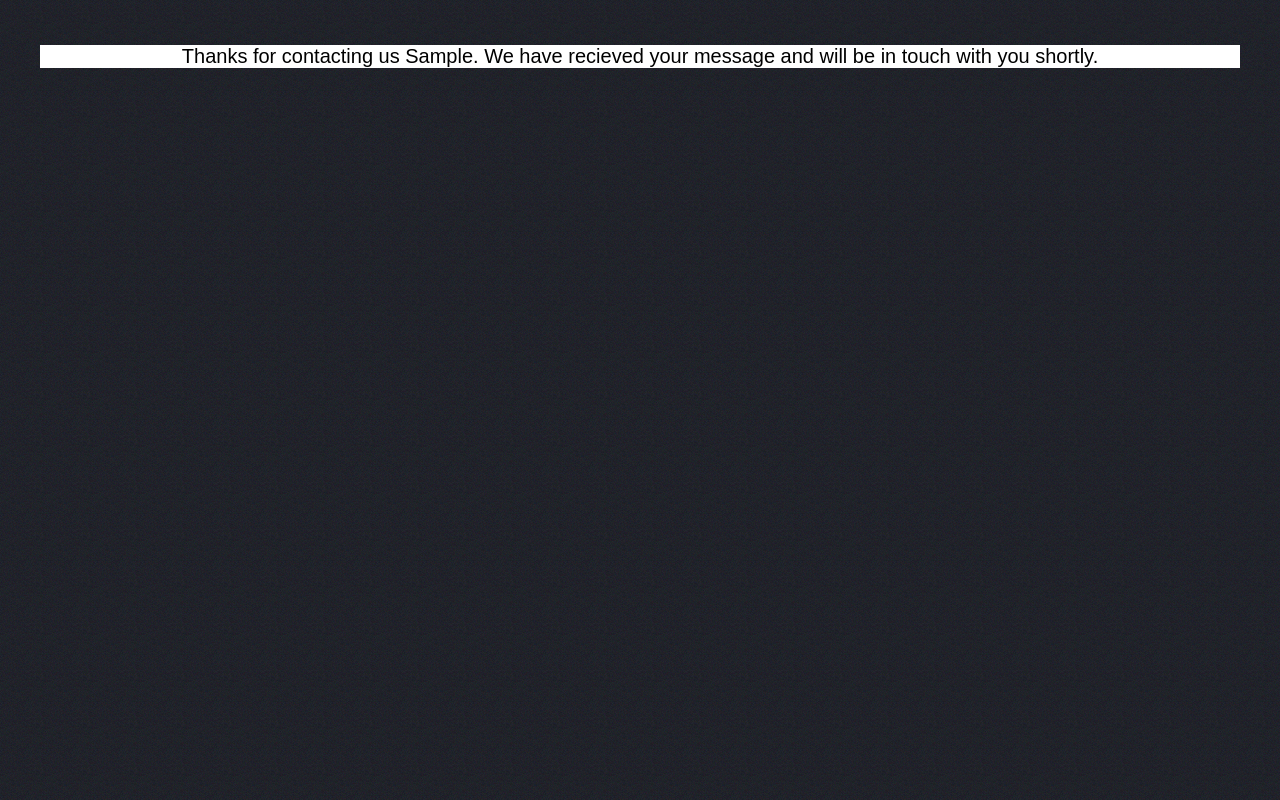
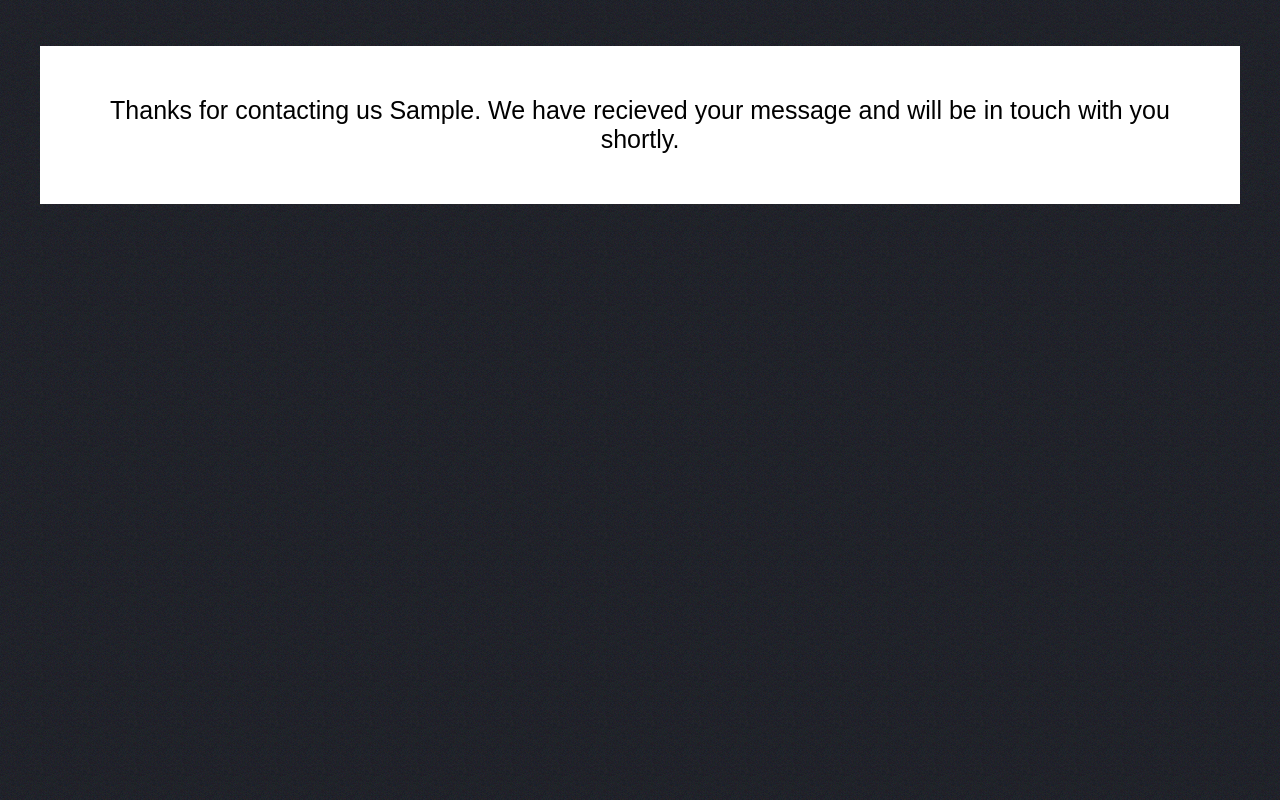
Before and after one commit to MHG16/jQuery-contact-form, a website: page index.html in a window 1280 px wide. Both pictures are taken after typing "Sample", "Sample", "Sample", "Sample" into the empty fields and a click on the button "Submit". Drawn offline with nearby package versions, Linux system fonts and the light colour scheme.

Commit message:
error messages work correctly now, as does success message

```diff
--- a/main.js
+++ b/main.js
@@ -49,15 +49,21 @@ form.on('submit', function(e) {
 	$('.emailError').hide();
 	$('.websiteError').hide();
 	$('.messageError').hide();
+	$('.email').css('border-left-color', 'black');
+	$('.website').css('border-left-color', 'black');
+	$('.name').css('border-left-color', 'black');
+	$('.message').css('border-left-color', 'black');
 
 //function to check that Email field is not empty and it contains '@'
 function validateEmail () {
 	if (userEmail === '') {
 		$('.emailError').html('<p class="error">Email cannot be left empty</p>');
+		$('.emailError').show();
 		$('.email').css('border-left-color', 'red');
 	}
 	else if (userEmail.indexOf('@') === -1) {
 		$('.emailError').html('<p class="error">Email must contain an \'@\'</p>');
+		$('.emailError').show();
 		$('.email').css('border-left-color', 'red');
 	}
 	return;
@@ -67,10 +73,12 @@ function validateEmail () {
 function validateWebsite () {
 	if (userWebsite === '') {
 		$('.websiteError').html('<p class="error">Website cannot be left empty</p>');
+		$('.websiteError').show();
 		$('.website').css('border-left-color', 'red');
 	}
 	else if (userWebsite.substring(0, 7) !== 'http://') {
 		$('.websiteError').html('<p class="error">Website must start with http://</p>');
+		$('.websiteError').show();
 		$('.website').css('border-left-color', 'red');
 	}
 	return;
@@ -81,6 +89,7 @@ $('.target').hide();
 
 	if (userName === '') {
 		$('.nameError').html('<p class="error">Name cannot be left empty</p>');
+		$('.nameError').show();
 		$('.name').css('border-left-color', 'red');
 		isErr = true;
 	}
@@ -91,13 +100,14 @@ $('.target').hide();
 
 	if (userMessage === '') {
 		$('.messageError').html('<p class="error">Message cannot be left empty</p>');
+		$('.messageError').show();
 		$('.message').css('border-left-color', 'red');
 		isErr = true;
 	}
 
 	else if (!isErr) {
 		$('.entry').css('display', 'none');
-		$('.successMessage').html('<p>Thanks for contacting us '+userName+ '.  We have recieved your message and will be in touch with you shortly.</p>');
+		$('.successMessage').html('<p>Thanks for contacting us '+userName+'.  We have recieved your message and will be in touch with you shortly.</p>');
 	}
 
 });
--- a/styles/main.scss
+++ b/styles/main.scss
@@ -61,7 +61,7 @@ button {
 
 }
 
-.successMessage < p {
+.successMessage > p {
 		text-align: center;
 		font-size: 1.25em;
 		padding: 2em;
```
Also changed, not shown: styles/main.css, 1 other file.
